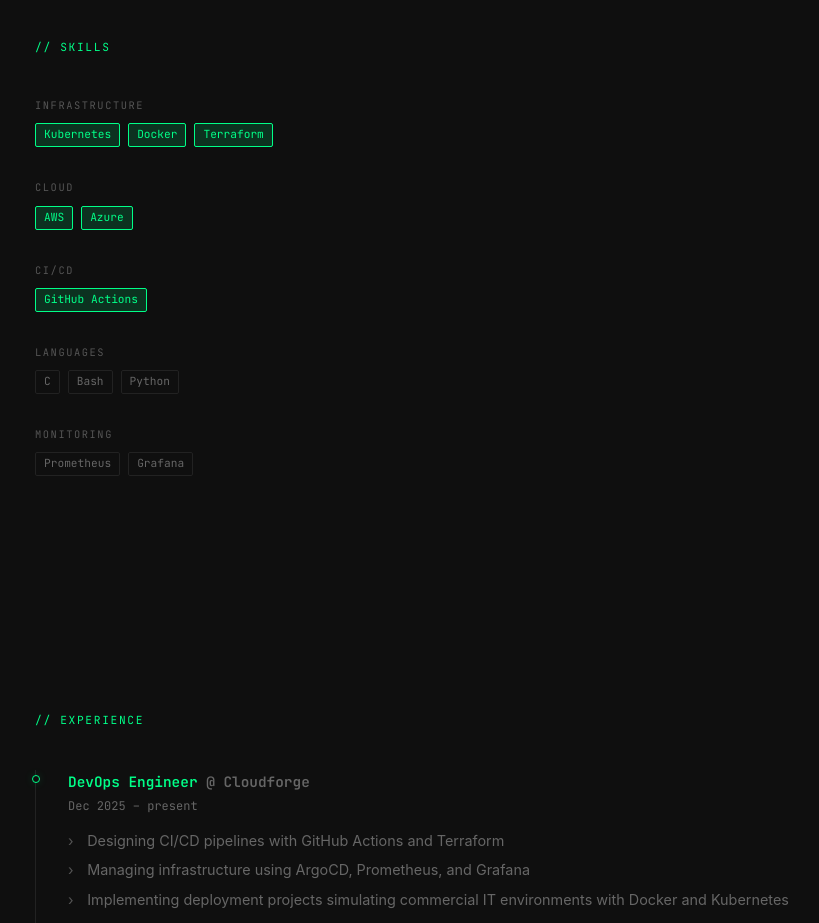
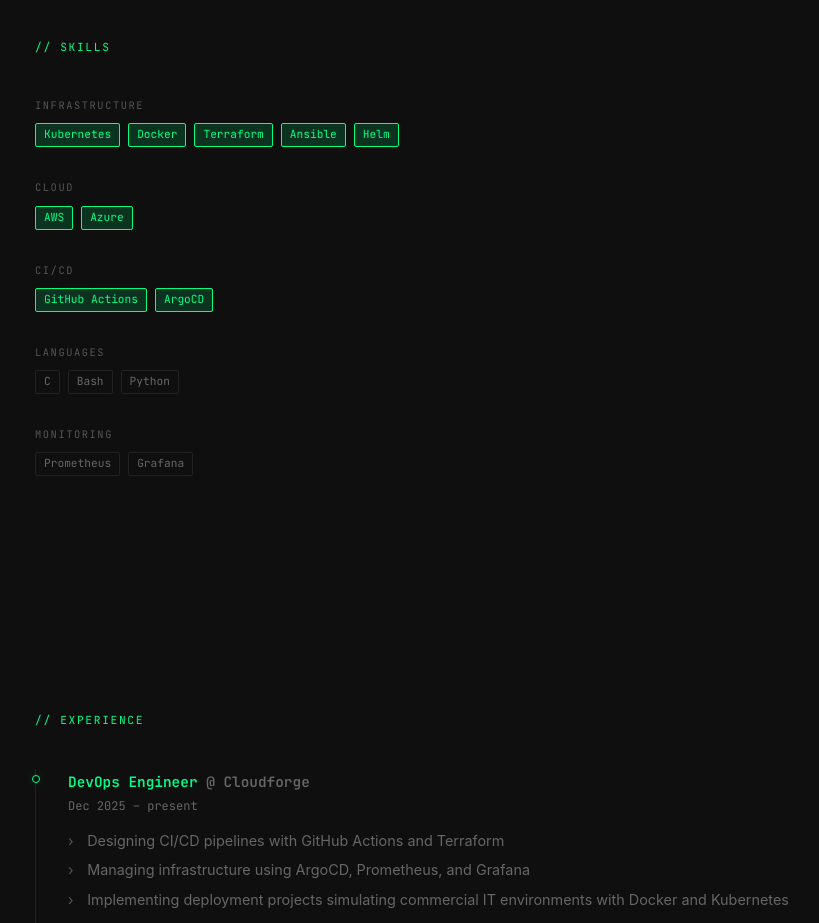
Before and after one commit to GGrzesiek/GGrzesiek.github.io, a website: page index.html in a window 1280 px wide. Shown: the part 1380-2303 px from the top of the page, without its empty margins (179-998 px from the left). Drawn offline with nearby package versions, Linux system fonts and the light colour scheme.

Commit message:
fix: restore Ansible, Helm, ArgoCD to skills

```diff
--- a/index.html
+++ b/index.html
@@ -89,6 +89,8 @@
               <span class="tag tag--primary">Kubernetes</span>
               <span class="tag tag--primary">Docker</span>
               <span class="tag tag--primary">Terraform</span>
+              <span class="tag tag--primary">Ansible</span>
+              <span class="tag tag--primary">Helm</span>
             </div>
           </div>
           <div class="skill-group">
@@ -102,6 +104,7 @@
             <p class="skill-category">CI/CD</p>
             <div class="skill-tags">
               <span class="tag tag--primary">GitHub Actions</span>
+              <span class="tag tag--primary">ArgoCD</span>
             </div>
           </div>
           <div class="skill-group">
```
